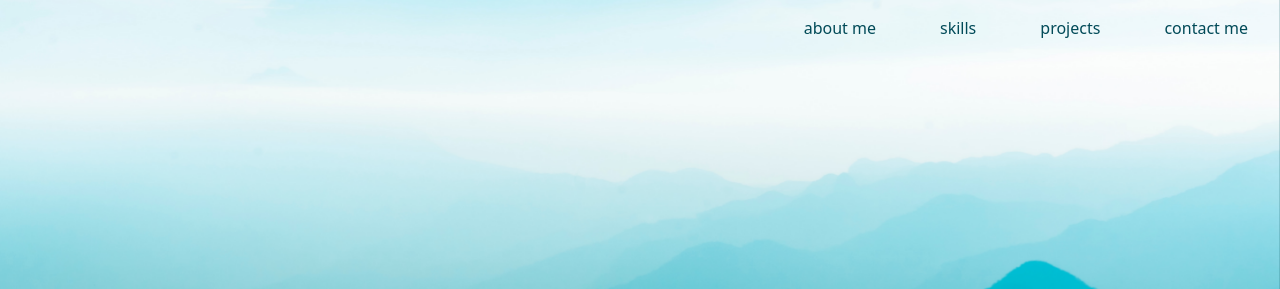
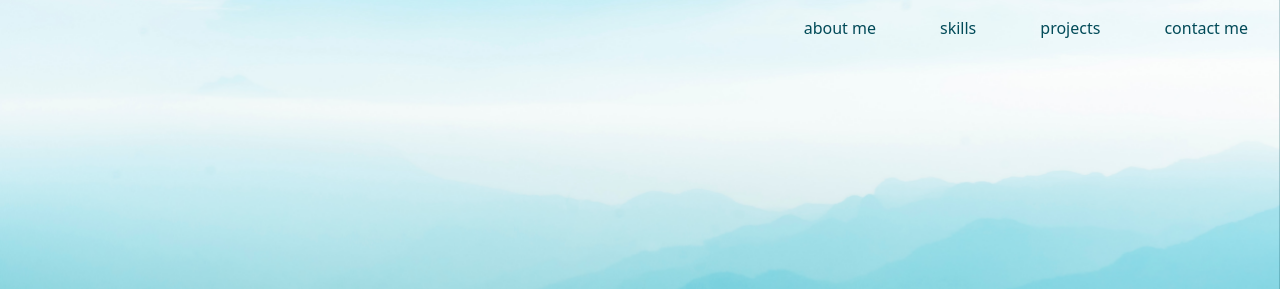
Before and after one commit to MayankChandratre1/PortfolioDesign2.1, a plain HTML site: page index.html in a window 1280 px wide. Shown: the top 289 px of the page. Drawn offline with nearby package versions, Linux system fonts and the light colour scheme.

Commit message:
Prototype 1.6

```diff
--- a/styles.css
+++ b/styles.css
@@ -65,7 +65,7 @@ body{
 }
 .back-img-container{
     width: 100%;
-    height: 100dvh;
+    height: calc(100dvh + 100px);
     position: fixed;
     background-image:url(./assets/images/willian-justen-de-vasconcellos-jUCQRQeRs3k-unsplash.jpg);
     background-size:cover;
```
